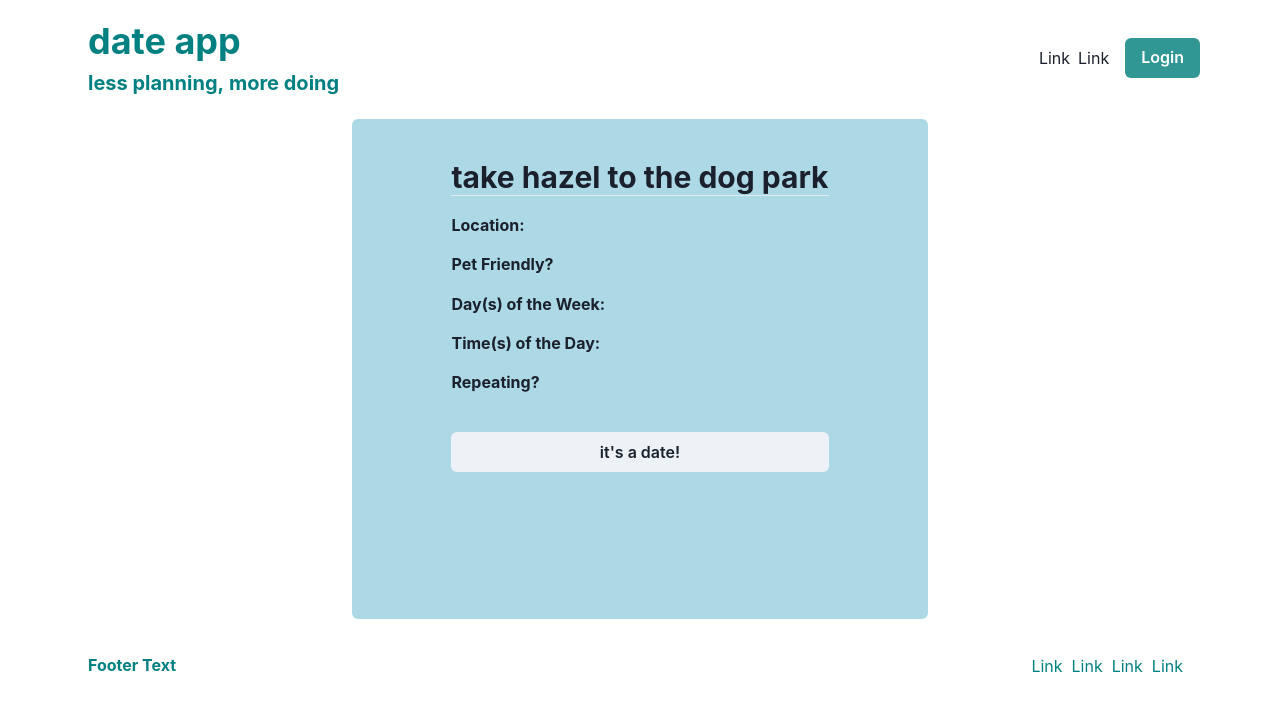
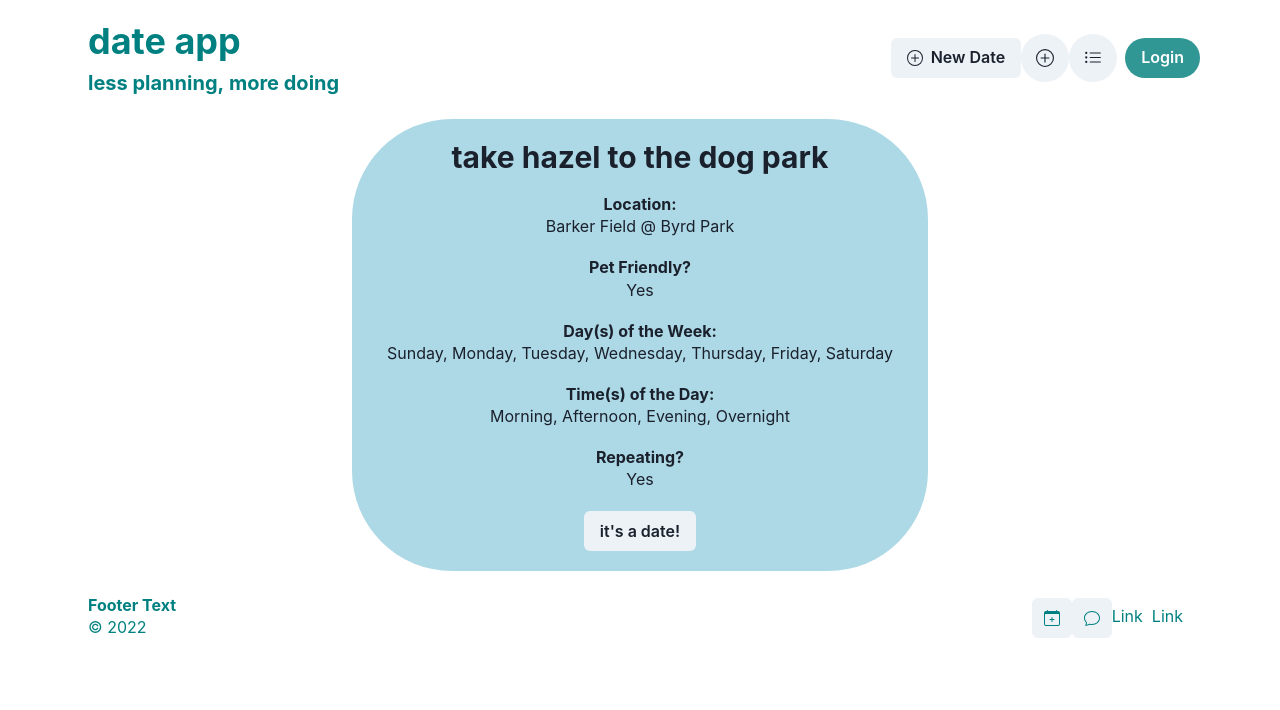
Before and after one commit to christinagiancola/date-app, a React app: page / in a window 1280 px wide. Shown: the top 710 px of the page. Built offline with nearby package versions, Linux system fonts and the light colour scheme.

Commit message:
Added React Icons, Edited <Header>, <Footer>, <Body>

```diff
--- a/package.json
+++ b/package.json
@@ -42,6 +42,7 @@
 		"@emotion/styled": "^11.8.1",
 		"framer-motion": "^6.2.8",
 		"react": "^17.0.2",
-		"react-dom": "^17.0.2"
+		"react-dom": "^17.0.2",
+		"react-icons": "^4.3.1"
 	}
 }
--- a/src/components/Body.js
+++ b/src/components/Body.js
@@ -4,28 +4,38 @@ import { Heading, Flex, Box, Container, Button, Spacer } from '@chakra-ui/react'
 const Body = () => {
 	return (
 		<Flex id='bodyContainer' w='100%' my='3' py='3' justify='center'>
-			<Container bg='lightblue' maxW='xl' h='500' borderRadius='md' centerContent>
-				<Flex justify='center' direction='column'>
-					<Heading as='h3' size='lg' mt='10'>
+			<Container bg='lightblue' maxW='xl' borderRadius='100' centerContent>
+				<Flex justify='center' align='center' direction='column'>
+					<Heading as='h3' size='lg' mt='5'>
 						take hazel to the dog park
 					</Heading>
-					<hr></hr>
 					<Heading as='h4' size='sm' mt='5'>
 						Location:
 					</Heading>
+					<p>Barker Field @ Byrd Park</p>
 					<Heading as='h4' size='sm' mt='5'>
 						Pet Friendly?
 					</Heading>
+					<p>Yes</p>
 					<Heading as='h4' size='sm' mt='5'>
 						Day(s) of the Week:
 					</Heading>
+					<p>
+						<span>Sunday, Monday, Tuesday, Wednesday, Thursday, Friday, Saturday</span>
+					</p>
 					<Heading as='h4' size='sm' mt='5'>
 						Time(s) of the Day:
 					</Heading>
-					<Heading as='h4' size='sm' mt='5' mb='10'>
+					<p>
+						<span>Morning, Afternoon, Evening, Overnight</span>
+					</p>
+					<Heading as='h4' size='sm' mt='5'>
 						Repeating?
 					</Heading>
-					<Button as='btn'>it's a date!</Button>
+					<p>Yes</p>
+					<Button as='btn' my='5'>
+						it's a date!
+					</Button>
 				</Flex>
 			</Container>
 		</Flex>
--- a/src/components/Footer.js
+++ b/src/components/Footer.js
@@ -1,20 +1,24 @@
 import React from 'react';
-import { Flex, Spacer, Box, HStack, Heading } from '@chakra-ui/react';
+import { Flex, Spacer, Box, HStack, Heading, Text, IconButton } from '@chakra-ui/react';
+import { BsCalendarPlus, BsChat } from 'react-icons/bs';
 
 const Footer = () => {
 	return (
 		<Box id='footerContainer' w='100%'>
 			<HStack color='teal' h='45' px='2'>
-				<Flex>
+				<Flex direction='column'>
 					<Heading as='h3' size='sm'>
 						Footer Text
 					</Heading>
+					<p fontSize='sm' color='subtle'>
+						&copy; {new Date().getFullYear()}
+					</p>
 				</Flex>
 				<Spacer />
 				<Flex>
 					<Box>
-						<a>Link &nbsp;</a>
-						<a>Link &nbsp;</a>
+						<IconButton icon={<BsCalendarPlus />} />
+						<IconButton icon={<BsChat />} />
 						<a>Link &nbsp;</a>
 						<a>Link &nbsp;</a>
 					</Box>
--- a/src/components/Header.js
+++ b/src/components/Header.js
@@ -1,5 +1,6 @@
 import React from 'react';
-import { Flex, Spacer, HStack, VStack, Box, Heading, Button, Link, LinkBox } from '@chakra-ui/react';
+import { Spacer, HStack, VStack, Box, Heading, Button, Link, IconButton } from '@chakra-ui/react';
+import { BsListUl, BsPlusCircle } from 'react-icons/bs';
 
 const Header = () => {
 	return (
@@ -18,10 +19,21 @@ const Header = () => {
 				</VStack>
 				<Spacer />
 				<Box as='nav'>
-					<Link pr='2'>Link</Link>
-					<Link pr='2'>Link</Link>
+					<Button leftIcon={<BsPlusCircle />}>New Date</Button>
+					<IconButton
+						size='lg'
+						icon={<BsPlusCircle />}
+						aria-label='Add a New Date to the Date Library'
+						isRound='true'
+					/>
+					<IconButton
+						size='lg'
+						icon={<BsListUl />}
+						aria-label='Go To Date Library to Edit or Delete Dates'
+						isRound='true'
+					/>
 				</Box>
-				<Button as='btn' variant='solid' colorScheme='teal'>
+				<Button as='btn' variant='solid' colorScheme='teal' borderRadius='50'>
 					Login
 				</Button>
 			</HStack>
```
